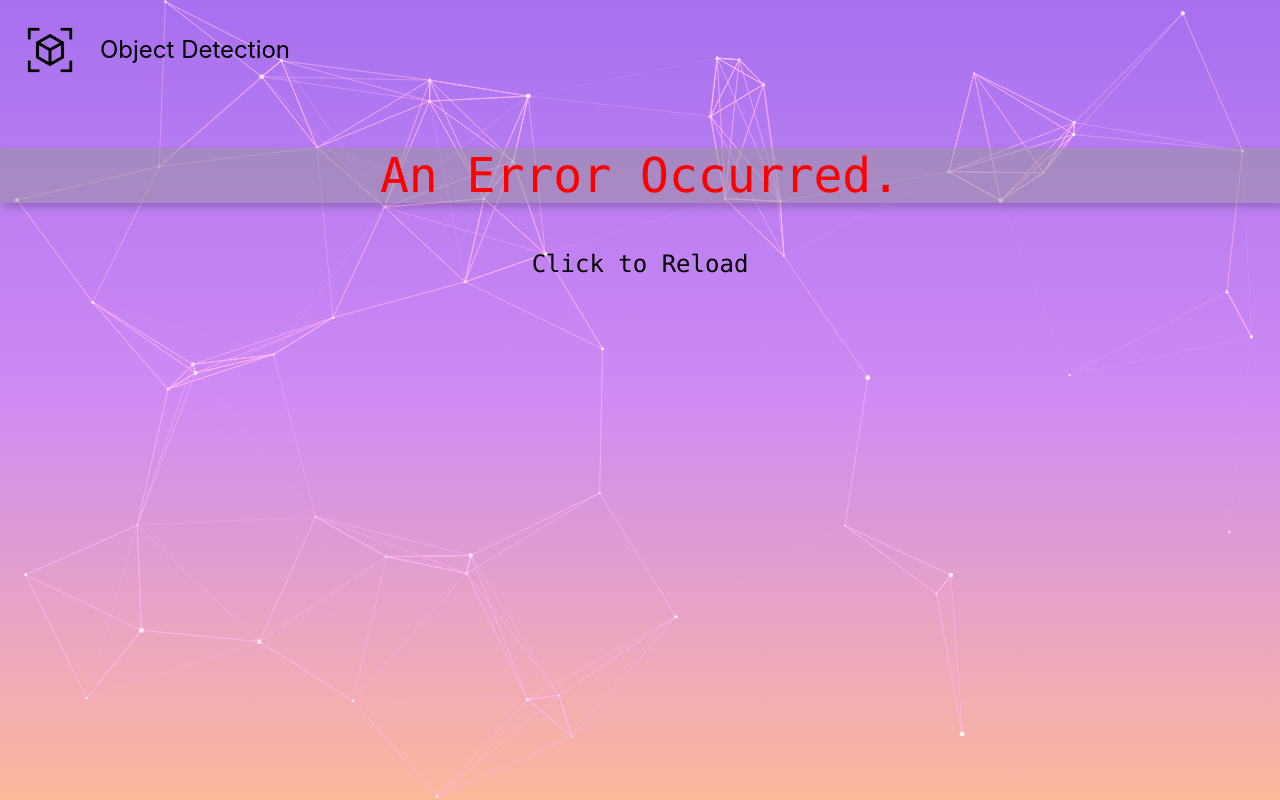
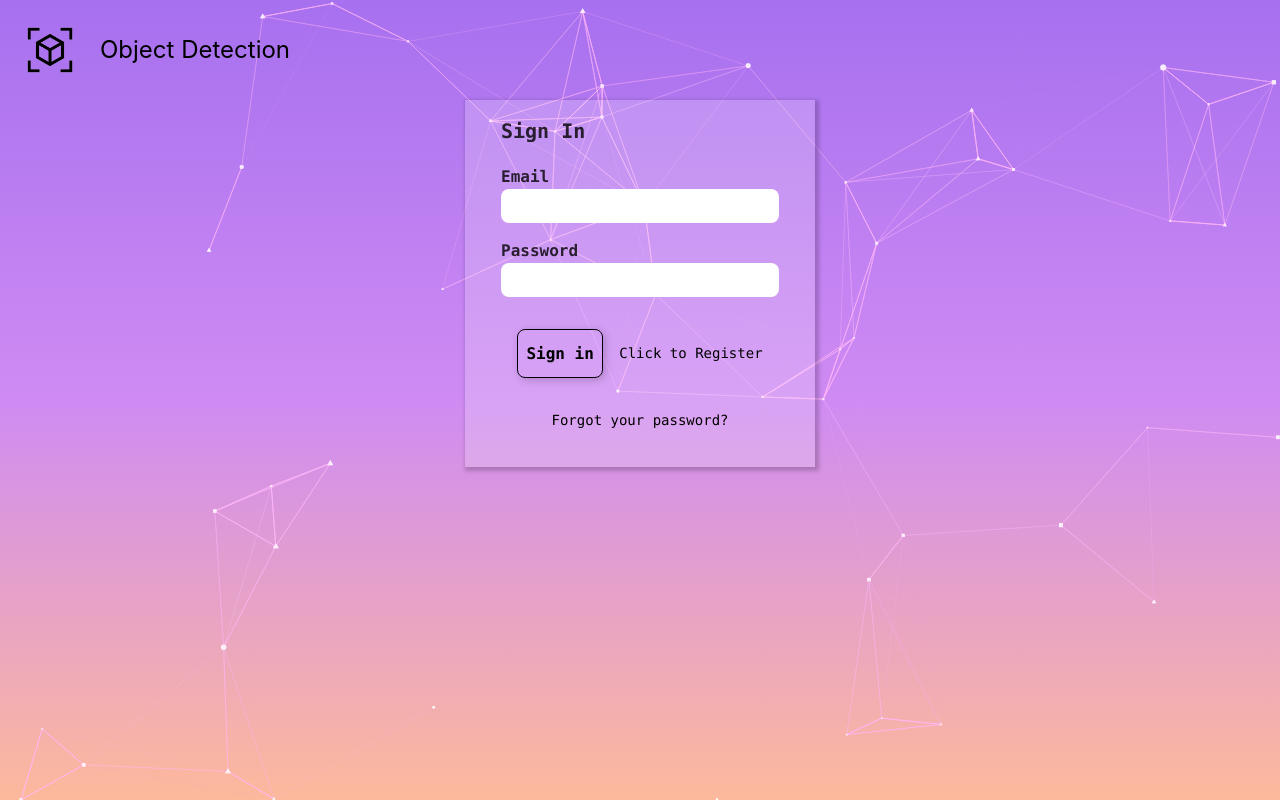
Before and after one commit to theNoobCoder0x01/face-detection-app, a React (Create React App) app: page / in a window 1280 px wide. Built offline with nearby package versions, Linux system fonts and the light colour scheme.

Commit message:
added routing, but did not use package

```diff
--- a/src/App.js
+++ b/src/App.js
@@ -37,17 +37,16 @@ const options = {
 			density: {
 				enable: true,
 				value_area: 100,
-			}, value: 6,
+			}, value: 5,
 		},
-		opacity: { value: 0.4, },
+		opacity: { value: 0.5, },
 		shape: { type: ["circle", "triangle", "square"], },
-		size: { random: true, value: 2.5, },
+		size: { random: true, value: 3, },
 	},
 }
 
 const App = () => {
-	// eslint-disable-next-line
-	const [route, setRoute] = useState("sigdnin");
+	const [route, setRoute] = useState("signin");
 
 	const router = (r) => {
 		switch(route) {
--- a/src/components/Navigation/Logo.css
+++ b/src/components/Navigation/Logo.css
@@ -1,6 +1,7 @@
 .logo-div {
 	display: flex;
 	align-content: flex-start;
+	min-width: 220px;
 	font-family: -apple-system, BlinkMacSystemFont, 'Segoe UI', 'Roboto', 'Oxygen', 'Ubuntu', 'Cantarell', 'Fira Sans', 'Droid Sans', 'Helvetica Neue', sans-serif;
 }
 
--- a/src/components/Register/Register.css
+++ b/src/components/Register/Register.css
@@ -5,3 +5,9 @@
     padding: 20px;
     background-color: rgba(255, 255, 255, 0.2);
 }
+
+@media only screen and (max-width: 300px) {
+    .register-form {
+        padding: 20px 5px;
+    }
+}
--- a/src/components/Register/Register.js
+++ b/src/components/Register/Register.js
@@ -26,24 +26,24 @@ const Register = ({ setRoute }) => {
 	}
 
     return (
-		<main className="register-form black-80 shadow-3 center">
-			<form className="w-100 tl">
+		<main className="register-form black-80 shadow-3 center mb4">
+			<div className="w-100 tl">
 				<fieldset className="form-fieldset b--transparent">
 					<legend className="f4 fw6">Register</legend>
                     <div className="mt3">
-						<label className="db fw6 lh-copy f5" for="email-address">Name</label>
+						<label className="db fw6 lh-copy f5" htmlFor="email-address">Name</label>
 						<input className="pa2 input-reset bn br3 outline-0 bg-white w-100" type="text" name="name"  id="name" />
 					</div>
 					<div className="mt3">
-						<label className="db fw6 lh-copy f5" for="email-address">Email</label>
+						<label className="db fw6 lh-copy f5" htmlFor="email-address">Email</label>
 						<input className="pa2 input-reset bn br3 outline-0 bg-white w-100" type="email" name="email-address"  id="email-address" />
 					</div>
 					<div className="mv3">
-						<label className="db fw6 lh-copy f5" for="password">Password</label>
+						<label className="db fw6 lh-copy f5" htmlFor="password">Password</label>
 						<input className="pa2 input-reset bn br3 outline-0 bg-white w-100" type="password" name="password"  id="password" />
 					</div>
                     <div className="mv3">
-						<label className="db fw6 lh-copy f5" for="password">Confirm Password</label>
+						<label className="db fw6 lh-copy f5" htmlFor="password">Confirm Password</label>
 						<input className="pa2 input-reset bn br3 outline-0 bg-white w-100" type="password" name="confirm-password"  id="confirm-password" />
 					</div>
 				</fieldset>
@@ -58,10 +58,10 @@ const Register = ({ setRoute }) => {
 				</div>
 				<div className="lh-copy center mt3">
                     <p className="f6 black db ml1">
-                        Already registered?&nbsp;<span className="f6 dim black" onClick={() => setRoute("signin")}>Sign In</span>
+                        Already registered?&nbsp;<span className="f6 dim black pointer" onClick={() => setRoute("signin")}>Sign In</span>
                     </p>
 				</div>
-			</form>
+			</div>
 		</main>
 	);
 }
--- a/src/components/SignIn/SignIn.css
+++ b/src/components/SignIn/SignIn.css
@@ -31,9 +31,9 @@
     background-color: rgba(255, 255, 255, 0.2);
 }
 
-.form-fieldset {
+/* .form-fieldset {
     width: 100%;
-}
+} */
 
 @media only screen and (max-width: 300px) {
     .signin-form {
--- a/src/components/SignIn/SignIn.js
+++ b/src/components/SignIn/SignIn.js
@@ -21,16 +21,16 @@ const SignIn = ({ setRoute }) => {
 	}
 
 	return (
-		<main className="signin-form black-80 shadow-3 center">
-			<form className="w-100 tl">
+		<main className="signin-form black-80 shadow-3 center mb4">
+			<div className="w-100 tl">
 				<fieldset className="form-fieldset b--transparent">
 					<legend className="f4 fw6">Sign In</legend>
 					<div className="mt3">
-						<label className="db fw6 lh-copy f5" for="email-address">Email</label>
+						<label className="db fw6 lh-copy f5" htmlFor="email-address">Email</label>
 						<input className="pa2 input-reset bn br3 outline-0 bg-white w-100" type="email" name="email-address"  id="email-address" />
 					</div>
 					<div className="mv3">
-						<label className="db fw6 lh-copy f5" for="password">Password</label>
+						<label className="db fw6 lh-copy f5" htmlFor="password">Password</label>
 						<input className="pa2 input-reset bn br3 outline-0 bg-white w-100" type="password" name="password"  id="password" />
 					</div>
 				</fieldset>
@@ -45,10 +45,10 @@ const SignIn = ({ setRoute }) => {
 				</div>
 				<div className="lh-copy center mt3">
 					<p>
-						<a href="#0" className="f6 link dim black db">Forgot your password?</a>
+						<span className="f6 link dim black db pointer">Forgot your password?</span>
 					</p>
 				</div>
-			</form>
+			</div>
 		</main>
 	);
 }
```
